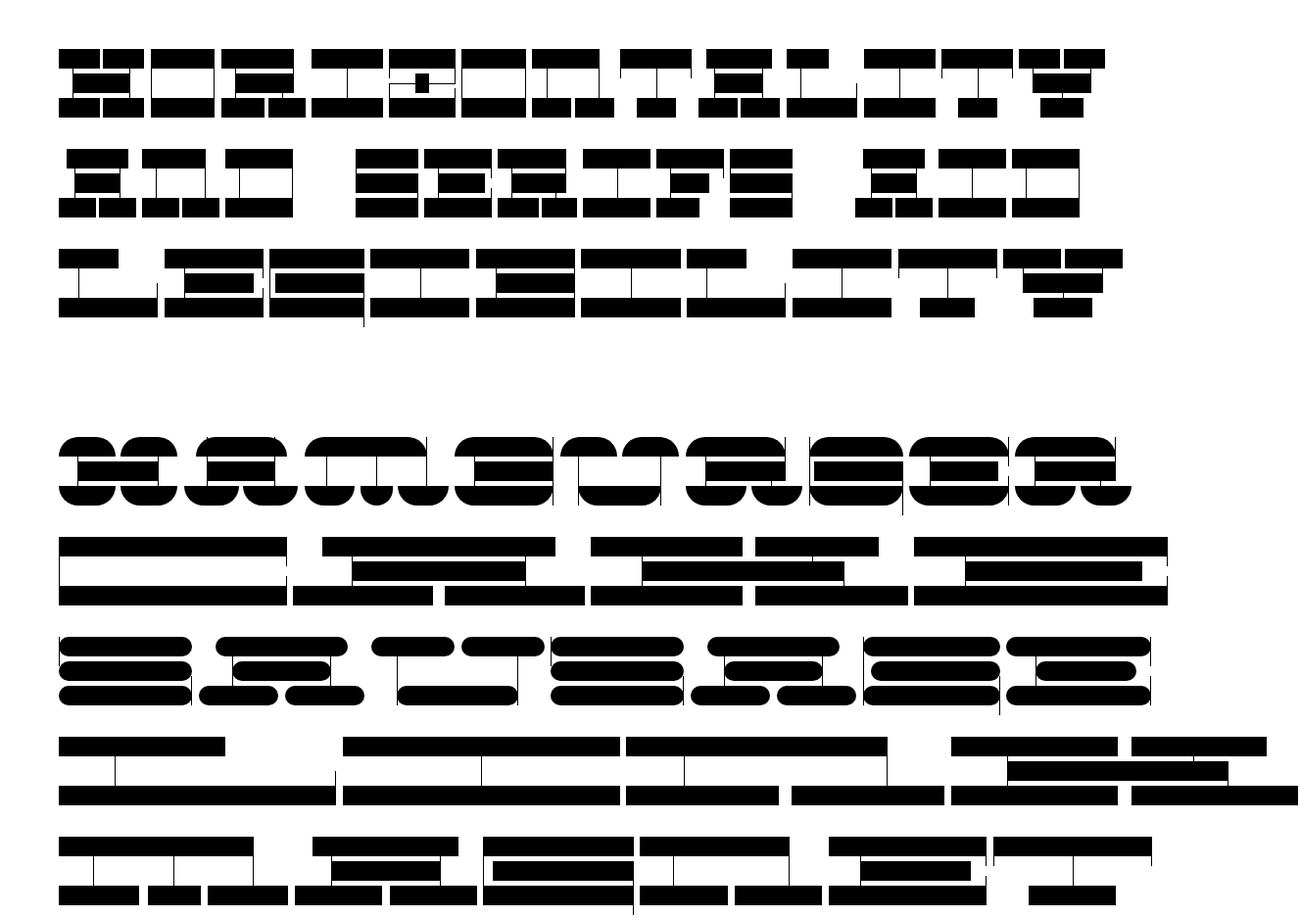
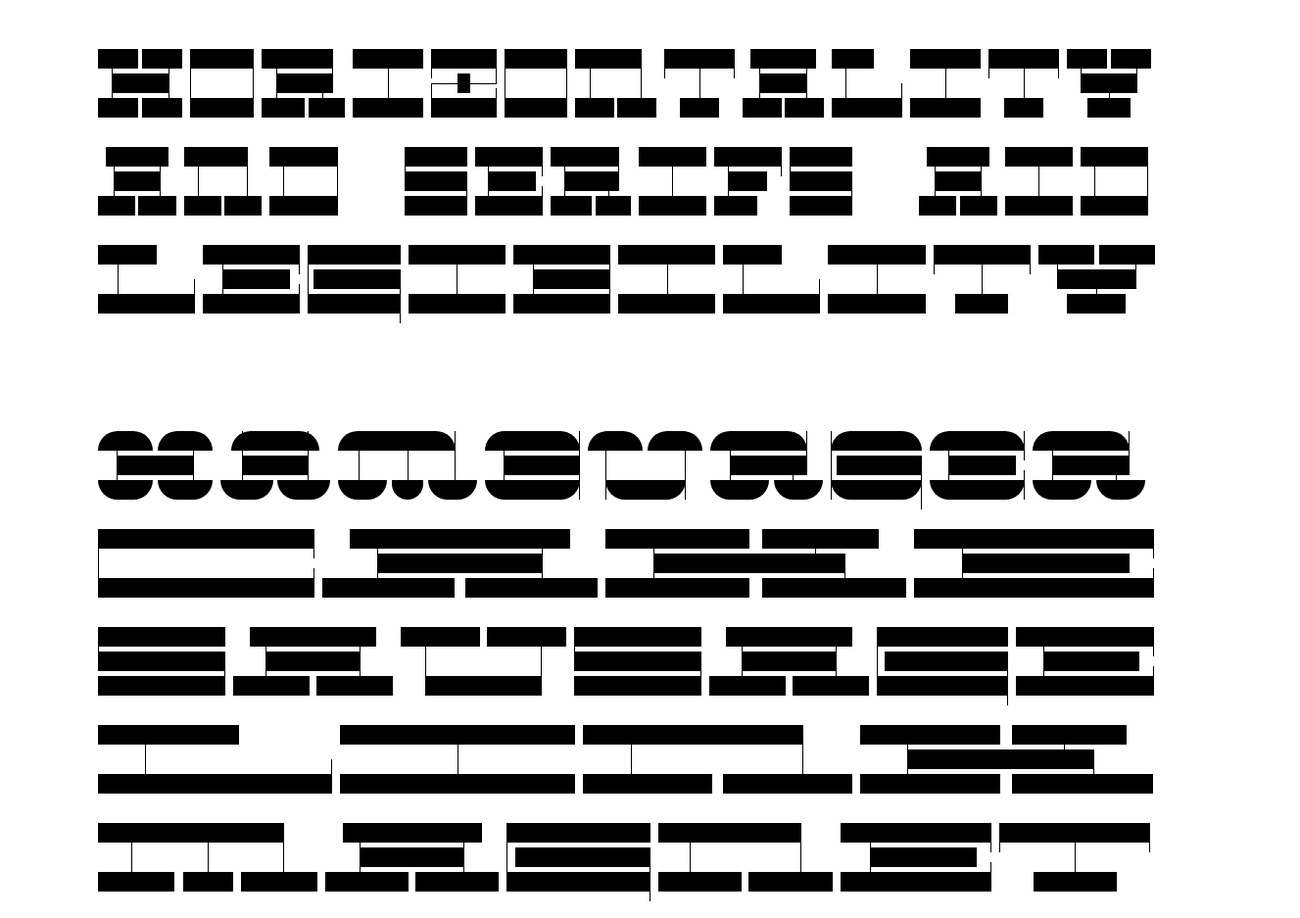
Before and after one commit to vannavu/css_typeface, a plain HTML site: page index.html in a window 1280 px wide. Shown: the top 937 px of the page at 98% size, 1327 px wide, since content can reach past the window. Drawn offline with nearby package versions, Linux system fonts and the light colour scheme.

Commit message:
having too much fun from accidentally grabbing someone's coffee when I ordered a chai oh boy

```diff
--- a/css/style.css
+++ b/css/style.css
@@ -1,9 +1,12 @@
 html {
   font-size: 10px;
+  box-sizing: border-box;
 }
 
 body {
+  width: 100%;
   background: white;
+  margin: 0;
 }
 
 :root {
@@ -13,26 +16,28 @@ body {
   --vstroke: 1px;
   --stroke_color: black;
   --num_char: 0;
-  --side_bearings: 0.2rem;
+  --side_bearings: 0.4rem;
+  --word_width: 100%;
 }
 
 .wrapper {
-  width: auto;
-  margin: 5em;
-  white-space: nowrap;
+  width: 85%;
+  margin: 5rem auto;
 }
 
 .word {
-  width: 100%;
-  margin: auto;
+  position: relative;
+  display: block;
+  width: auto;
   margin: 3rem 0;
+  font-size: 0;
 }
 
 .glyph {
   position: relative;
   display: inline-block;
-  width: calc(var(--glyph_width));
-  height: calc(var(--glyph_height));
+  width: var(--glyph_width);
+  height: var(--glyph_height);
   margin: 0 var(--side_bearings);
 }
 
@@ -634,21 +639,25 @@ body {
 
 /* words */
 
-.horizontality {
-  --glyph_width: calc(100% / 16);
+.horizontality .glyph {
+  --num_char: 13.605;
+  --glyph_width: calc(100% / var(--num_char) - 2 * var(--side_bearings));
 }
 
 .and_serifs_aid {
-  --glyph_width: calc(100% / 17);
+  --num_char: 14.08;
+  --glyph_width: calc(100% / var(--num_char) - 2 * var(--side_bearings));
 }
 
 .legibility {
-  --glyph_width: calc(100% / 11.5);
-  margin-bottom: 12em;
+  --num_char: 10.15;
+  --glyph_width: calc(100% / var(--num_char) - 2 * var(--side_bearings));
+  margin-bottom: 12rem;
 }
 
 .hamburger {
-  --glyph_width: calc(100% / 11.5);
+  --num_char: 10.31;
+  --glyph_width: calc(100% / var(--num_char) - 2 * var(--side_bearings));
 }
 
 .hamburger .htop {
@@ -662,44 +671,49 @@ body {
 }
 
 .cake {
-  --glyph_width: calc(100% / 4.5);
+  --num_char: 4.3;
+  --glyph_width: calc(100% / var(--num_char) - 2 * var(--side_bearings));
 }
 
 .sausage {
-  --glyph_width: calc(100% / 7.9);
+  --num_char: 7.3;
+  --glyph_width: calc(100% / var(--num_char) - 2 * var(--side_bearings));
+}
 }
 
 .sausage .htop, .sausage .hbottom, .sausage .hmiddle {
   border-radius: calc(var(--hstroke) / 2);
 }
 
-
 .link .glyph {
-  --num_char: 4;
-  --glyph_width: calc((100% / var(--num_char)) - (var(--num_char) * var(--side_bearings)));;
-  margin: 0 0.2rem;
+  --num_char: 4.4;
+  --glyph_width: calc(100% / var(--num_char) - 2 * var(--side_bearings));
+  --side_bearings: 0.4rem;
+  margin: 0 var(--side_bearings);
   transition: margin 1s, width 1s;
 }
 
 .link:hover .glyph {
-  --glyph_width: calc(100% / 4.4);
-  margin: 0 -.19rem;
+  --side_bearings: 0rem;
+  margin: 0 calc(var(--side_bearings) - 0.5px);
   transition: margin 0.5s, width 0.5s;
 }
 
 .magnet {
-  --glyph_width: calc(100% / 7.2);
-  margin: 1.5rem 0;
+  --num_char: 6.7;
+  --glyph_width: calc(100% / var(--num_char) - 2 * var(--side_bearings));
+  margin: 3em 0;
   transition: margin 1.5s ease-out;
 }
 
 .magnet:hover {
-  margin: -3.19rem 0;
+  margin: -3rem 0;
   transition: margin 0.65s ease-in;
 }
 
 .counter .glyph {
-  --glyph_width: calc(100% / 8);
+  --num_char: 7.33;
+  --glyph_width: calc(100% / var(--num_char) - 2 * var(--side_bearings));
   background-color: black;
   transition: background-color 0.5s ease-in;
 }
--- a/js/final_script.js
+++ b/js/final_script.js
@@ -37,14 +37,14 @@ $(document).ready(function(){
 
   $(".link").click(function() {
     $(".glyph").css({
-      margin: '0 -.19rem',
+      margin: '0 -0.5px',
       'transition': 'margin 0.5s, width 0.5s',
     });
   });
 
   $(".magnet").click(function() {
     $(".word").css({
-      margin: '-.19rem 0',
+      margin: '0',
       'transition': 'margin 0.65s ease-in',
     });
   });
```
Also changed, not shown: index.html (+0 -1 lines).
